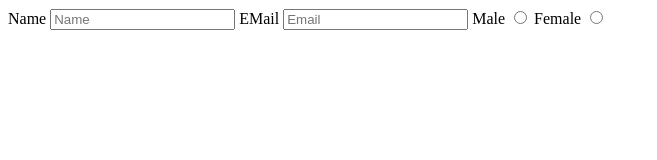
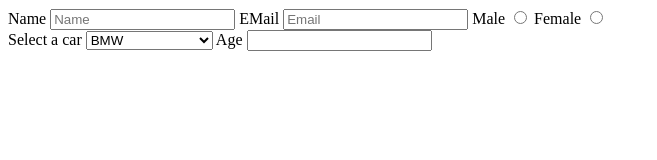
Before and after one commit to acciojob/signup-form-car-Lochan-sharma232, a website: page main.html in a window 1280 px wide. Shown: the whole page, without its empty margins (0-657 px from the left). Drawn offline with Linux system fonts and the light colour scheme.

Commit message:
created a submission

```diff
--- a/main.html
+++ b/main.html
@@ -15,8 +15,17 @@
 		<label for="gender_m">Male</label>
         <input type="radio" id="gender_m" name="gender" required/>
 		<label for="gender_f">Female</label>
-		<input type="radio" id="gender_f" name="gender" required/>
+		<input type="radio" id="gender_f" name="gender" required/>	<br>
+	<label for="cars">Select a car</label>
+	<select placeholder="--Please choose an option--">
+		<option>BMW</option>
+		<option>FORTUNER</option>
+		<option>VITARA BREEZA</option>
+	</select>
+		<label for="age" >Age</label>
+		<input type="number"
 	</form>
+
 	<!-- the entire body must be written by student -->
     <script type="text/javascript" src="./script.js">
 </script>
```
